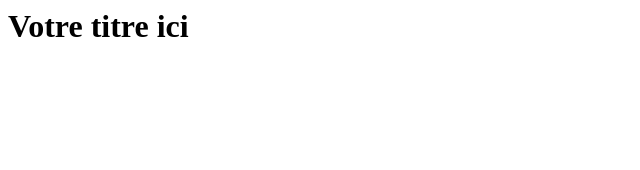
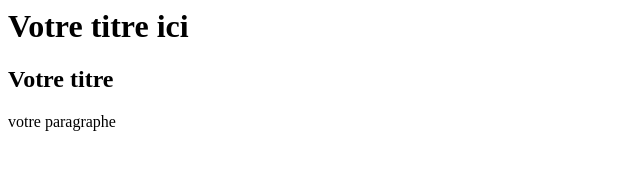
Before and after one commit to LeilaL/projetGit, a plain HTML site: page index.html in a window 1280 px wide. Shown: the whole page, without its empty margins (0-640 px from the left). Drawn offline with Linux system fonts and the light colour scheme.

Commit message:
modification

```diff
--- a/index.html
+++ b/index.html
@@ -1 +1,9 @@
 <h1> Votre titre ici </H1>
+
+
+<section>
+
+<h2> Votre titre</h2>
+<p> votre paragraphe </p>
+
+ </section>
```
